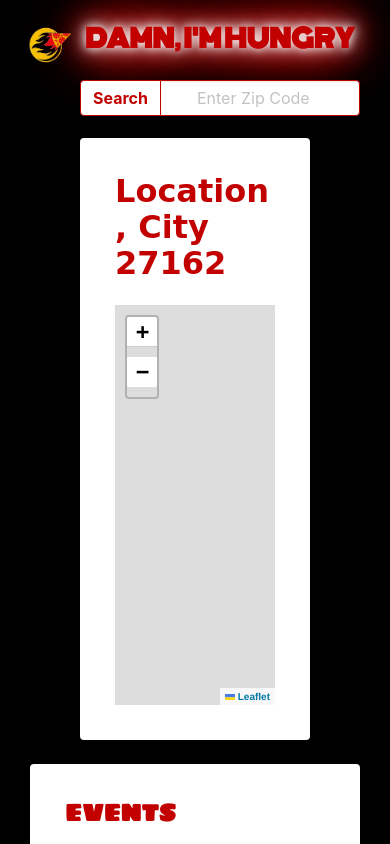
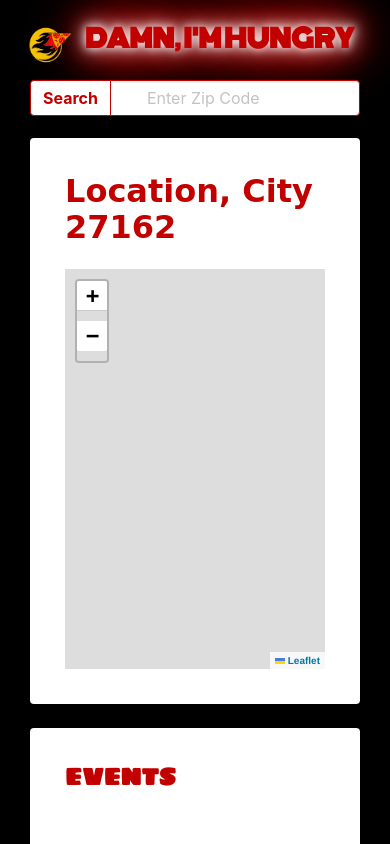
Before and after one commit to chefchino/project1, a plain HTML site: page index.html in a window 390 px wide. Shown: the top 844 px of the page. Drawn offline with nearby package versions, Linux system fonts and the light colour scheme; a web font is replaced by a local one.

Commit message:
added andother media query on button and map box

```diff
--- a/assets/css/style.css
+++ b/assets/css/style.css
@@ -118,3 +118,11 @@ a{
 
     }
   }
+  @media only screen and (max-width: 768px) {
+    .box {
+        margin: auto
+    }
+    .field {
+        margin: auto;
+    }
+  }
```
